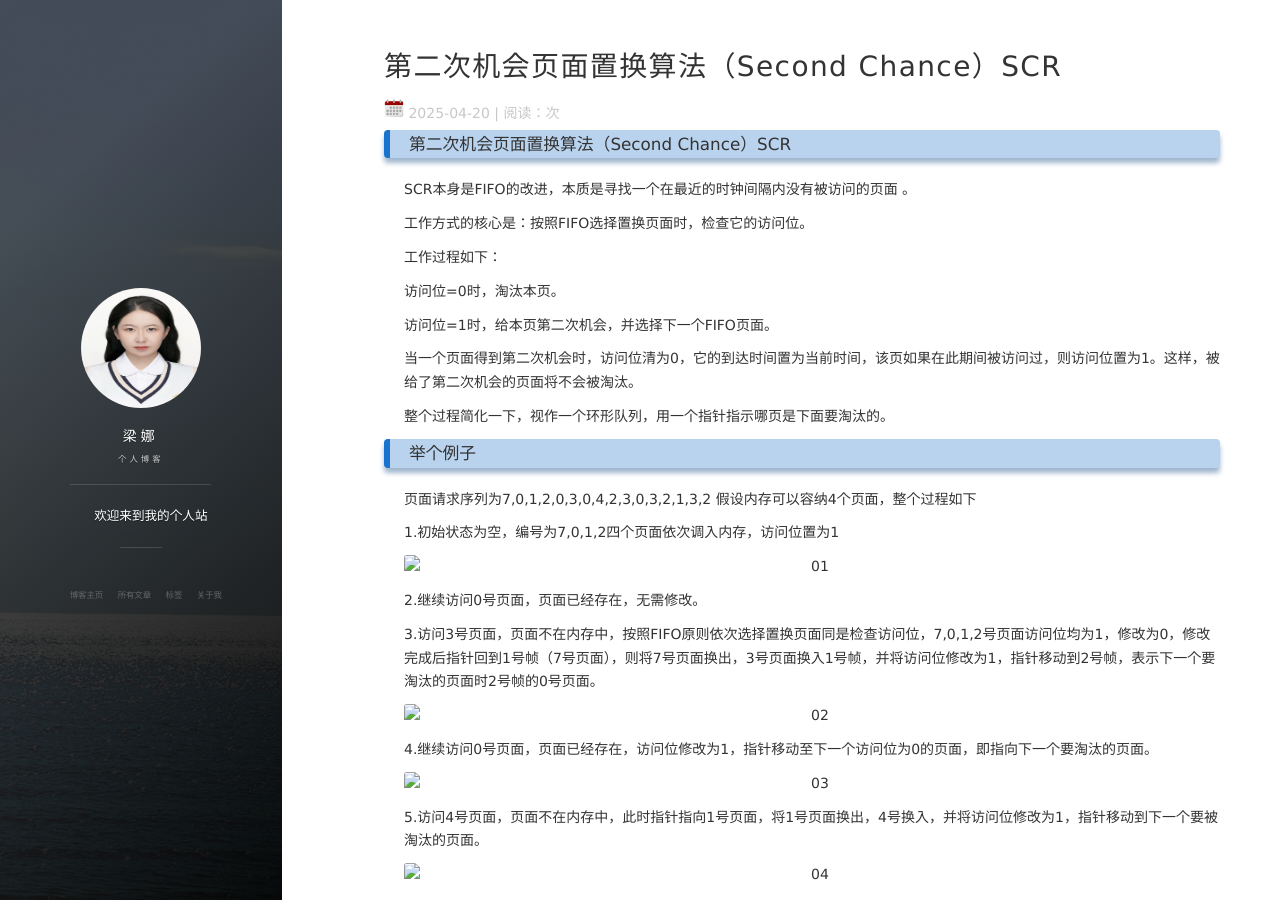
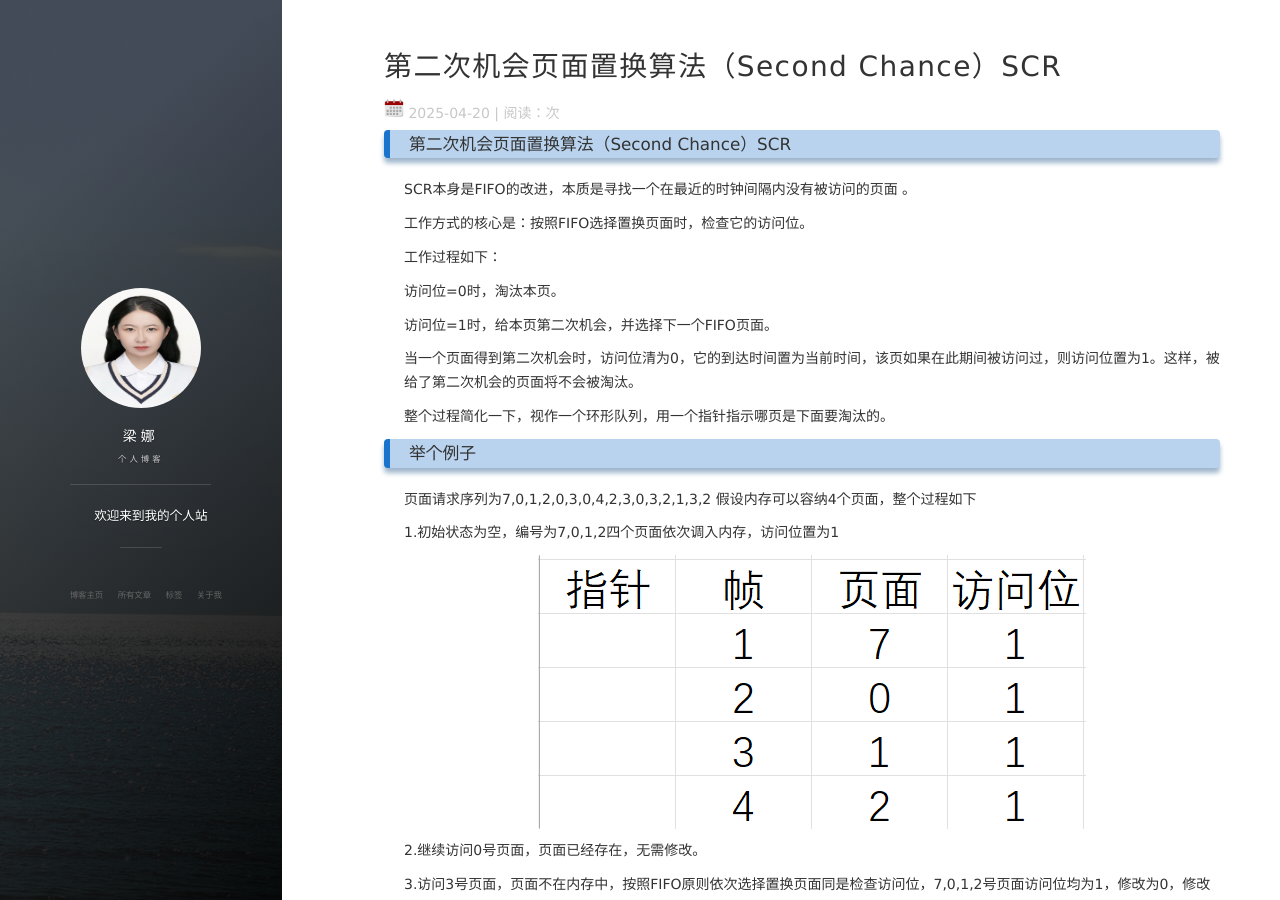
Before and after one commit to LornaLiang/LornaLiang.github.io, a Jekyll site: the page built from _posts/2025-4-20-第二次机会页面置换算法（Second Chance）SCR.md, in a window 1280 px wide and 900 px high. Built offline with Jekyll 4.4.1, drawn with Linux system fonts in a browser that asks for light colours; nearby versions of some CDN libraries; comment, search, counter and statistics services are not loaded.

Commit message:
图片加载

```diff
--- a/_posts/2025-4-20-第二次机会页面置换算法（Second Chance）SCR.md
+++ b/_posts/2025-4-20-第二次机会页面置换算法（Second Chance）SCR.md
@@ -27,23 +27,23 @@ SCR本身是FIFO的改进，本质是寻找一个在最近的时钟间隔内没
 
 1.初始状态为空，编号为7,0,1,2四个页面依次调入内存，访问位置为1
 
-![01](../images/post/OS-SCR/01.png)
+![01](/images/post/OS-SCR/01.png)
 
 2.继续访问0号页面，页面已经存在，无需修改。
 
 3.访问3号页面，页面不在内存中，按照FIFO原则依次选择置换页面同是检查访问位，7,0,1,2号页面访问位均为1，修改为0，修改完成后指针回到1号帧（7号页面），则将7号页面换出，3号页面换入1号帧，并将访问位修改为1，指针移动到2号帧，表示下一个要淘汰的页面时2号帧的0号页面。
 
-![02](../images/post/OS-SCR/02.png)
+![02](/images/post/OS-SCR/02.png)
 
 4.继续访问0号页面，页面已经存在，访问位修改为1，指针移动至下一个访问位为0的页面，即指向下一个要淘汰的页面。
 
-![03](../images/post/OS-SCR/03.png)
+![03](/images/post/OS-SCR/03.png)
 
 
 
 5.访问4号页面，页面不在内存中，此时指针指向1号页面，将1号页面换出，4号换入，并将访问位修改为1，指针移动到下一个要被淘汰的页面。
 
-![04](../images/post/OS-SCR/04.png)
+![04](/images/post/OS-SCR/04.png)
 
 6.访问2号页面，页面存在，修改访问位为1，指针移动。
 
@@ -53,7 +53,7 @@ SCR本身是FIFO的改进，本质是寻找一个在最近的时钟间隔内没
 
 8.访问1号页面，按照FIFO原则依次检查3,0,2,4号页面访问位，依次置为0，指针回到3号页面，则3号页面换出，1号换入，访问位置为1，此时指针移动到0号页面，表示下一次要淘汰的页面。
 
-![06](../images/post/OS-SCR/06.png)
+![06](/images/post/OS-SCR/06.png)
 
 9.访问3号页面，不在内存中，将指针指向的0号页面调出，3号调入，置访问位为1，指针移动到4号页面，表示下一次要淘汰的页面。
 
@@ -61,16 +61,16 @@ SCR本身是FIFO的改进，本质是寻找一个在最近的时钟间隔内没
 
 10.访问2号页面，在内存中，访问位置为1。
 
-![08](../images/post/OS-SCR/08.png)
+![08](/images/post/OS-SCR/08.png)
 
 ### 总结：
 
-![09](../images/post/OS-SCR/09.png)
+![09](/images/post/OS-SCR/09.png)
 
 缺页率=8/16
 
 ### 按照FIFO原则整个过程如下：
 
-![10](../images/post/OS-SCR/10.png)
+![10](/images/post/OS-SCR/10.png)
 
 缺页率=9/16
```
Also changed, not shown: _posts/2024-11-27-迭代算法求闭包.md (+1 -1 lines).
